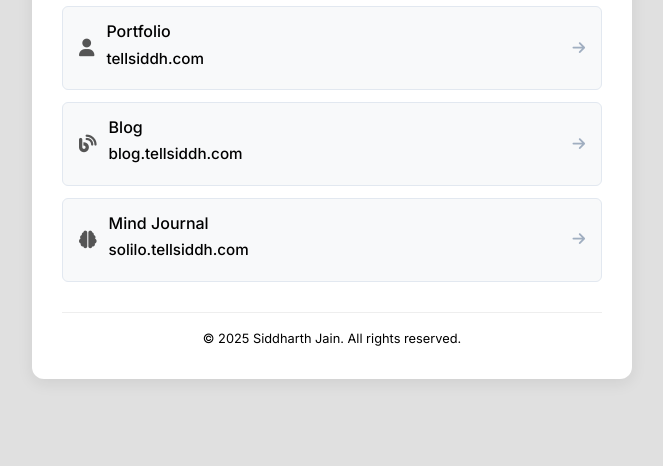
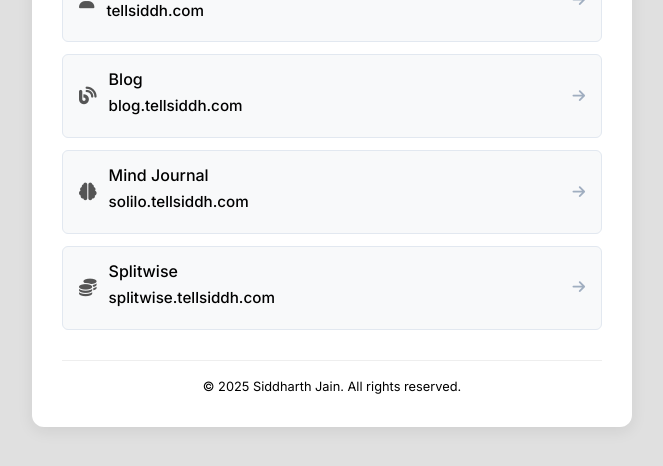
Before and after one commit to tellsiddh/links.tellsiddh.github.io, a plain HTML site: page index.html in a window 1280 px wide. Shown: the part 320-786 px from the top of the page, without its empty margins (308-971 px from the left). Drawn offline with Linux system fonts and the light colour scheme.

Commit message:
chore: add splitwise

```diff
--- a/index.html
+++ b/index.html
@@ -60,6 +60,15 @@
                     </div>
                     <i class="fas fa-arrow-right link-arrow"></i>
                 </a>
+
+                <a href="https://splitwise.tellsiddh.com" class="link-card" target="_blank" rel="noopener noreferrer">
+                    <i class="fas fa-coins link-icon"></i>
+                    <div class="link-content">
+                        <h2>Splitwise</h2>
+                        <p>splitwise.tellsiddh.com</p>
+                    </div>
+                    <i class="fas fa-arrow-right link-arrow"></i>
+                </a>
             </div>
         </main>
 
```
